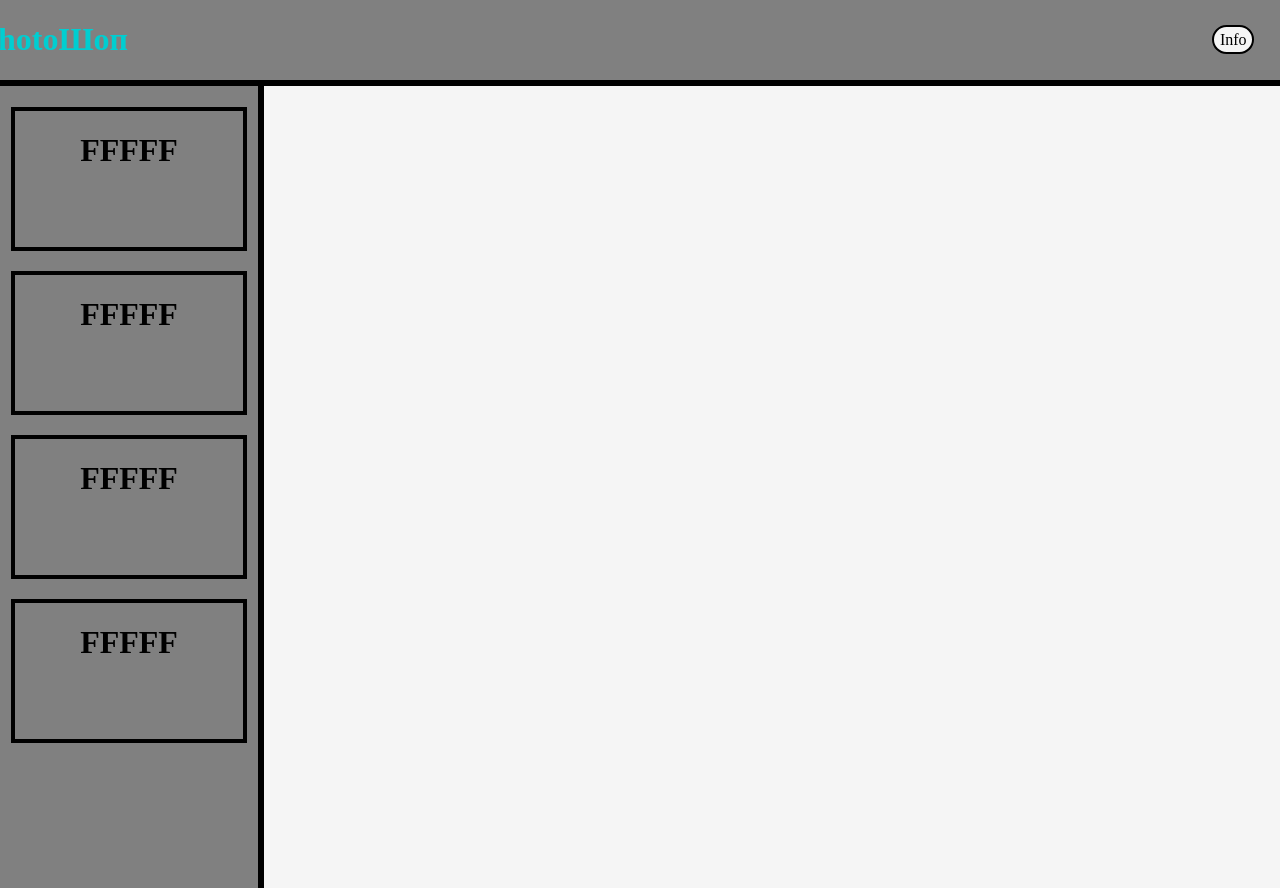
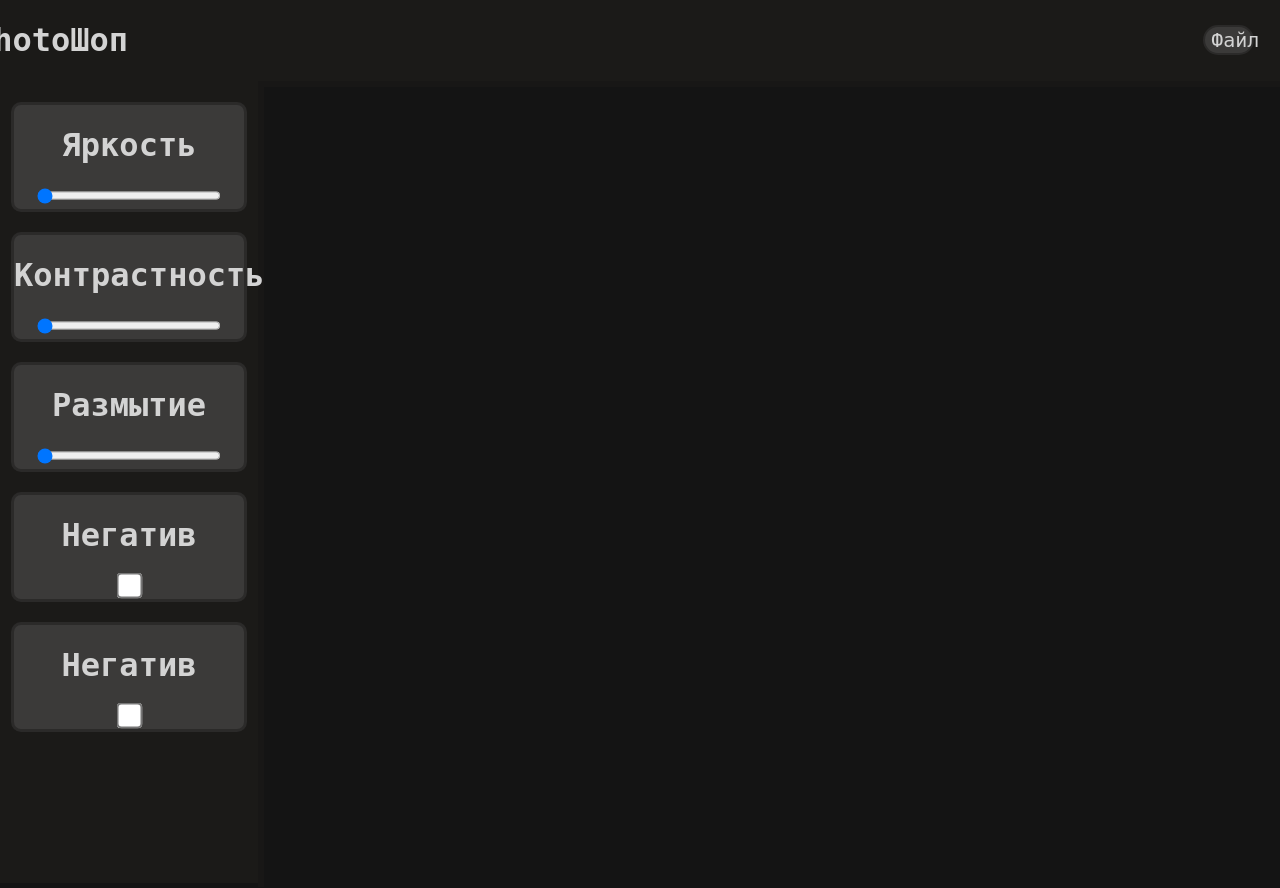
Before and after one commit to POTAP322/imageCorrector, a Flask app: page / in a window 1280 px wide. After the commit the page ends 732 px from the top, so only its background shows below. Run offline with Flask 3, Linux system fonts and the light colour scheme.

Commit message:
странные вещи тут происходят

```diff
--- a/main.py
+++ b/main.py
@@ -1,4 +1,9 @@
-from flask import Flask, render_template
+import os
+
+from PIL import Image, ImageFilter
+from flask import Flask, render_template, request
+
+current_dir = os.getcwd()
 
 app = Flask(__name__)
 
@@ -9,7 +14,16 @@ app = Flask(__name__)
 def index():
     return render_template("index.html")
 
-
+img_dir = os.path.join(current_dir, "static", "image")
+@app.route('/', methods=['GET', 'POST'])
+def upload_image():
+    if request.method == 'POST':
+        # Получаем файл из запроса
+        uploaded_file = request.files['file']
+        if uploaded_file.filename != '':
+            # Сохраняем файл на сервере (вы можете выбрать свой путь)
+            uploaded_file.save('static/image/' + uploaded_file.filename)
+    return render_template('index.html')
 @app.route("/info")
 def info():
     return render_template("info.html")
--- a/static/css/main.css
+++ b/static/css/main.css
@@ -1,42 +1,74 @@
-
-
 body{
 	margin: 0;
   	height:100vh;
   	text-align:center;
-  	background:whitesmoke;
+  	background:#141414;
 
 }
 header{
     display: flex;
     justify-content: space-between;
     align-items: center;
-        background: Grey;
-        border-bottom: 6px solid black;
+    background: #1B1A18;
+
 
 }
+#workSpaceBar {
+    background:#141414;
+    width: 100%;
+    height: 100%;
+    border-left: 6px solid  #181716;
+    border-top: 6px solid  #181716;
+
+    display:flex;
+    justify-content: center;
+    align-items: center;
+
+}
+#instrumentsBar {
+    position: relative;
+    z-index: 1;
+
+    justify-content: space-between;
+    align-items: bottom;
+    background:#1B1A18;
+    width: 20%;
+    height: 100%;
+    padding: 1px;
+
+}
+#container1 {
+    display: flex;
+    width: 100%;
+    height: 100%;
+}
+
 #Logo {
-    color: #00CED1;
+    font-family: 'Impact, fantasy', monospace;
+    color: LightGrey;
     width: 10%;
     display: flex;
     justify-content: flex-end;
     align-items: flex-start;
 }
 
-#infoPageBtn {
-  border: 2px solid black;
+.fileBtn {
+    font-family: 'Impact, fantasy', monospace;
+    color: LightGrey;
+    border: 2px solid #2B2A29;
     border-radius: 50px;
-  height: 25px;
-  width: 25px;
+    height: 4%;
+    width: 4%;
     margin-right: 2%;
-  width: 3%;
+
     cursor: pointer;
-  background: whitesmoke;
-  line-height: 25px;
+    background: #3B3A39;
+
+    font-size:20px;
 
 
 }
-#infoPageBtn:hover {
+.fileBtn:hover {
   transform: scale(1.1);
   transition: 0.3s ease-in-out;
 }
@@ -47,26 +79,33 @@ header{
 }
 
 
-#instrumentsBar {
-    display: ;
-    justify-content: space-between;
-    align-items: bottom;
-    background: Grey;
-    width: 20%;
-    height: 100%;
-    border-right: 6px solid black;
-    padding: 1px;
 
+.toolPanel {
+    color:LightGrey;
+    font-family: 'Impact, fantasy', monospace;
+    background:#3B3A39;
+    display: flex-start;
 
+    height: 13%;
+    border: 3.5px solid #2B2A29;
+    margin: 10px;
+    margin-top:20px;
+    border-radius: 10px;
 
 }
-.toolPanel {
-    display: flex;
-    justify-content: center;
+.slider {
+    width: 80%;
+    height: 10%;
+    border-radius: 5px;
+}
 
-    height: 17%;
-    border: 4px solid black;
-    margin: 10px;
-    margin-top:20px;
+.slider::-webkit-slider-thumb {
+    appearance: none; /* Убираем стандартный стиль браузера */
+    background-color: #0074D9; /* Цвет бегунка */
+    border-radius: 50%;
+    cursor: pointer;
 
 }
+input[type="checkbox"] {
+  transform: scale(2);
+}
--- /dev/null
+++ b/static/js/script.js
@@ -0,0 +1,18 @@
+document.addEventListener('DOMContentLoaded', () => {
+    const fileInput = document.getElementById('file-input');
+    const fileBtn = document.getElementById('file-btn');
+    const img = document.getElementById("selected-image")
+
+    fileBtn.addEventListener('click', () => {
+        fileInput.click();
+    });
+
+    fileInput.addEventListener('change', (event) => {
+        const selectedFile = event.target.files[0];
+        img.src = URL.createObjectURL(selectedFile);
+
+    });
+    document.getElementById('file-input').addEventListener('change', function() {
+           document.getElementById('upload-button').click();
+       });
+});
--- a/templates/base.html
+++ b/templates/base.html
@@ -7,24 +7,24 @@
     <link rel = "stylesheet" href="{{ url_for('static', filename = 'js/script.js') }}">
     <link rel="stylesheet" id="switcher-id">
 
+    {% block scripts %} {% endblock %}
+
     <title>{% block title %} {% endblock %}</title>
+
 </head>
 <body>
     <header>
-        <div id="Logo">
-            <h1>PhotoШоп</h1>
-        </div>
-        <div id="infoPageBtn">
-            Info
-        </div>
+        {% block header %} {% endblock %}
 
     </header>
-    <div id="instrumentsBar">
-        {% block instrumentBar %} {% endblock %}
+    <div id="container1">
+        <div id="instrumentsBar">{% block instrumentBar %} {% endblock %}</div>
+        <div id="workSpaceBar">{% block workSpaceBar %} {% endblock %}</div>
     </div>
-
     {% block body %} {% endblock %}
 
-    <script src="../static/js/script.js"></script>
+
+
+
 </body>
 </html>
--- a/templates/index.html
+++ b/templates/index.html
@@ -1,22 +1,71 @@
 {% extends 'base.html' %}
+
+{% block scripts %}
+    <script src="{{ url_for('static', filename='js/script.js') }}"></script>
+{% endblock %}
 
 {% block title %}
 Index title
 {% endblock %}
 
+{% block header %}
+<div id="Logo">
+    <h1>PhotoШоп</h1>
+</div>
+
+
+
+
+<button class="fileBtn" id="file-btn">
+    Файл
+<!--    <input type="file" id="file-input2" style="display: none;">-->
+</button>
+
+{% endblock %}
+
+
+{% block workSpaceBar %}
+<img id="selected-image">
+
+{% endblock %}
+
+
 {% block instrumentBar %}
+
+<form action="/" method="post" enctype="multipart/form-data">
+    <input type="file" name="file" id="file-input" style="display: none;">
+
+    <button type="submit" id="upload-button" style="display: none;"></button>
+</form>
+
+
+
+
 <div class="toolPanel">
-<h1>FFFFF</h1>
+    <h1>Яркость</h1>
+    <input type="range" min="0" max="100" value="0" class="slider" id="myRange1">
 </div>
 <div class="toolPanel">
-<h1>FFFFF</h1>
+    <h1>Контрастность </h1>
+    <input type="range" min="0" max="100" value="0" class="slider" id="myRange2">
 </div>
 <div class="toolPanel">
-<h1>FFFFF</h1>
+    <h1>Размытие </h1>
+    <input type="range" min="0" max="100" value="0" class="slider" id="myRange3">
 </div>
 <div class="toolPanel">
-<h1>FFFFF</h1>
+    <h1>Негатив </h1>
+    <input type="checkbox" >
 </div>
+<div class="toolPanel">
+    <h1>Негатив </h1>
+    <input type="checkbox" >
+</div>
+
+
+
+
+
 
 
 {% endblock %}
```
Lines whose indentation alone changed are shown as unchanged.
